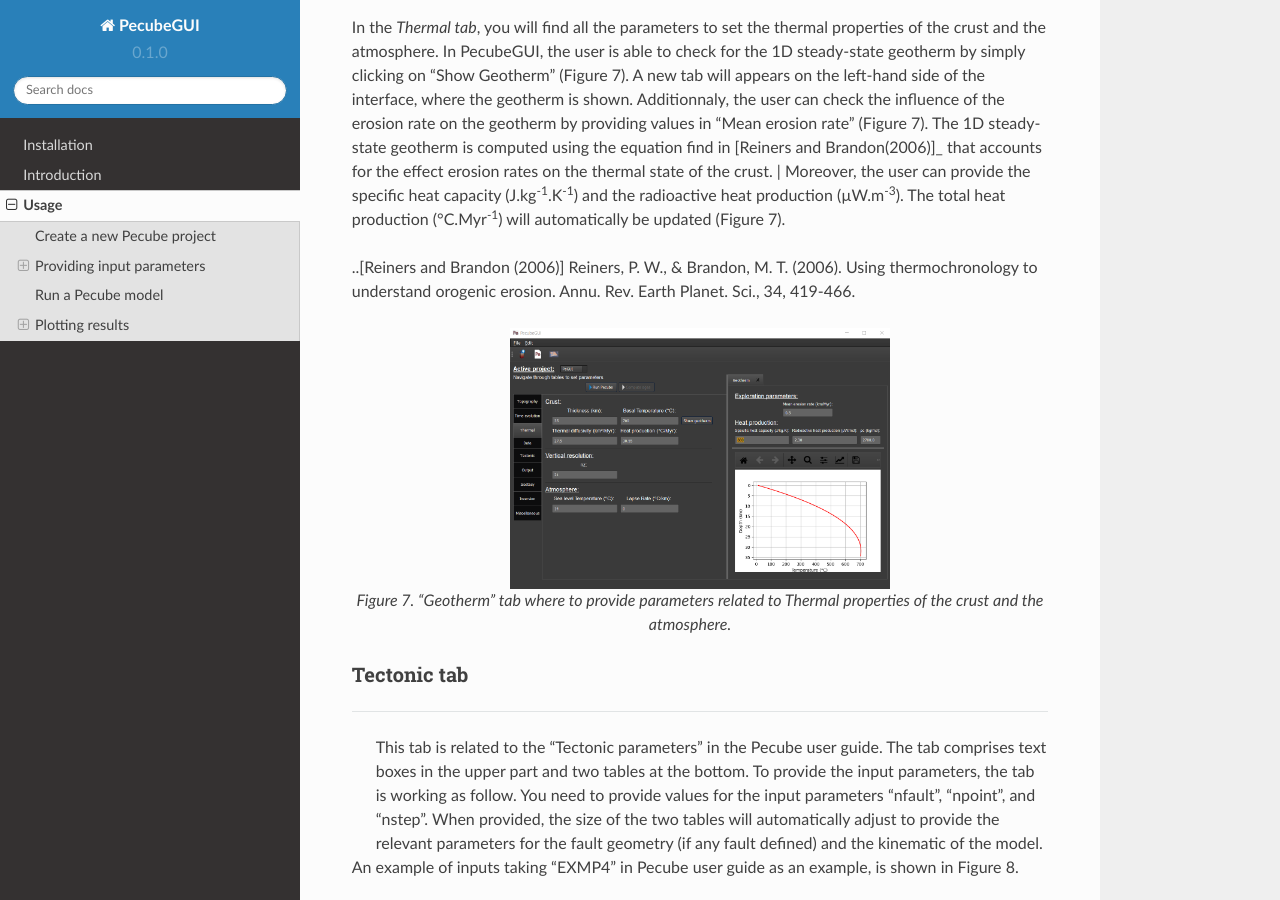
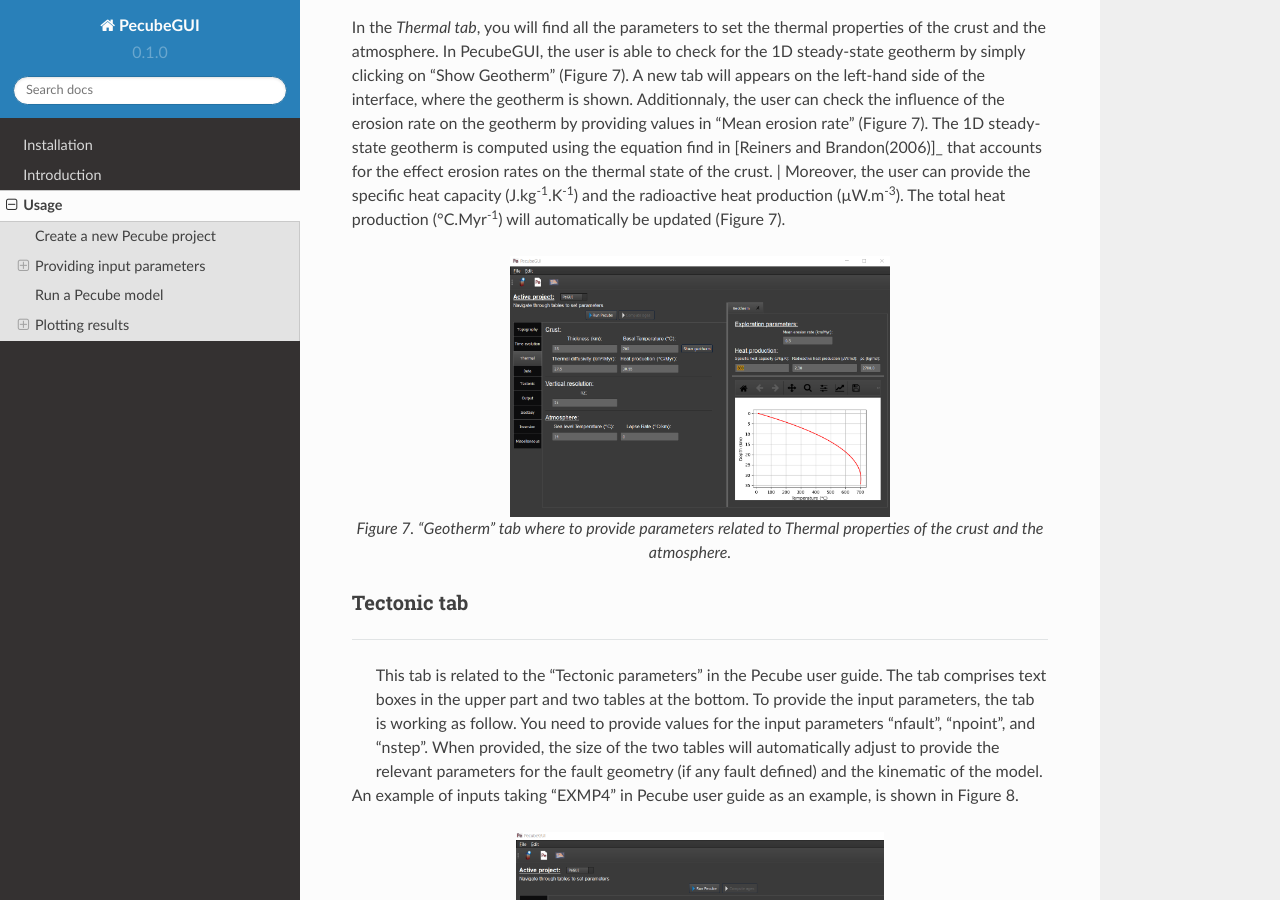
Before and after one commit to MBernAca/PecubeGUI_Doc, a Sphinx documentation site: the page built from docs/source/Usage.rst, in a window 1280 px wide and 900 px high, scrolled down 3877 px. Built offline with Sphinx 7.4.7 and the Read the Docs theme 2.0.0, drawn with Linux system fonts in a browser that asks for light colours.

Commit message:
Update Usage.rst

```diff
--- a/docs/source/Usage.rst
+++ b/docs/source/Usage.rst
@@ -98,8 +98,6 @@
 
 In the *Thermal tab*, you will find all the parameters to set the thermal properties of the crust and the atmosphere. In PecubeGUI, the user is able to check for the 1D steady-state geotherm by simply clicking on "Show Geotherm" (Figure 7). A new tab will appears on the left-hand side of the interface, where the geotherm is shown. Additionnaly, the user can check the influence of the erosion rate on the geotherm by providing values in "Mean erosion rate" (Figure 7). The 1D steady-state geotherm is computed using the equation find in [Reiners and Brandon(2006)]_ that accounts for the effect erosion rates on the thermal state of the crust.
 | Moreover, the user can provide the specific heat capacity (J.kg\ :sup:`-1`\.K\ :sup:`-1`\) and the radioactive heat production (µW.m\ :sup:`-3`\). The total heat production (°C.Myr\ :sup:`-1`\) will automatically be updated (Figure 7).
-
-..[Reiners and Brandon (2006)] Reiners, P. W., & Brandon, M. T. (2006). Using thermochronology to understand orogenic erosion. Annu. Rev. Earth Planet. Sci., 34, 419-466.
 
 
 .. figure:: ../images/Geotherm.png
```
Also changed, not shown: other parts of docs/source/Usage.rst (+6 -0 lines).
